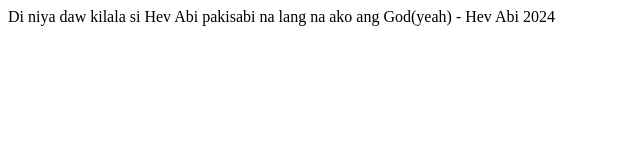
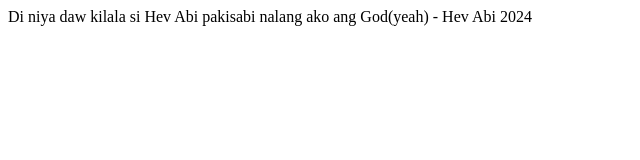
Before and after one commit to damshizzzz/Yobab, a plain HTML site: page index.html in a window 1280 px wide. Shown: the full height of the page, 0-640 px from the left. Drawn offline with Linux system fonts and the light colour scheme.

Commit message:
Update index.html

```diff
--- a/index.html
+++ b/index.html
@@ -10,7 +10,7 @@
               <link rel="icon" href="icon.png" type="image/gif">
       </head>
       <body>
-            Di niya daw kilala si Hev Abi pakisabi na lang na ako ang God(yeah) - Hev Abi 2024
+            Di niya daw kilala si Hev Abi pakisabi nalang ako ang God(yeah) - Hev Abi 2024
 
               <!--Place content here-->
       </body>
```
